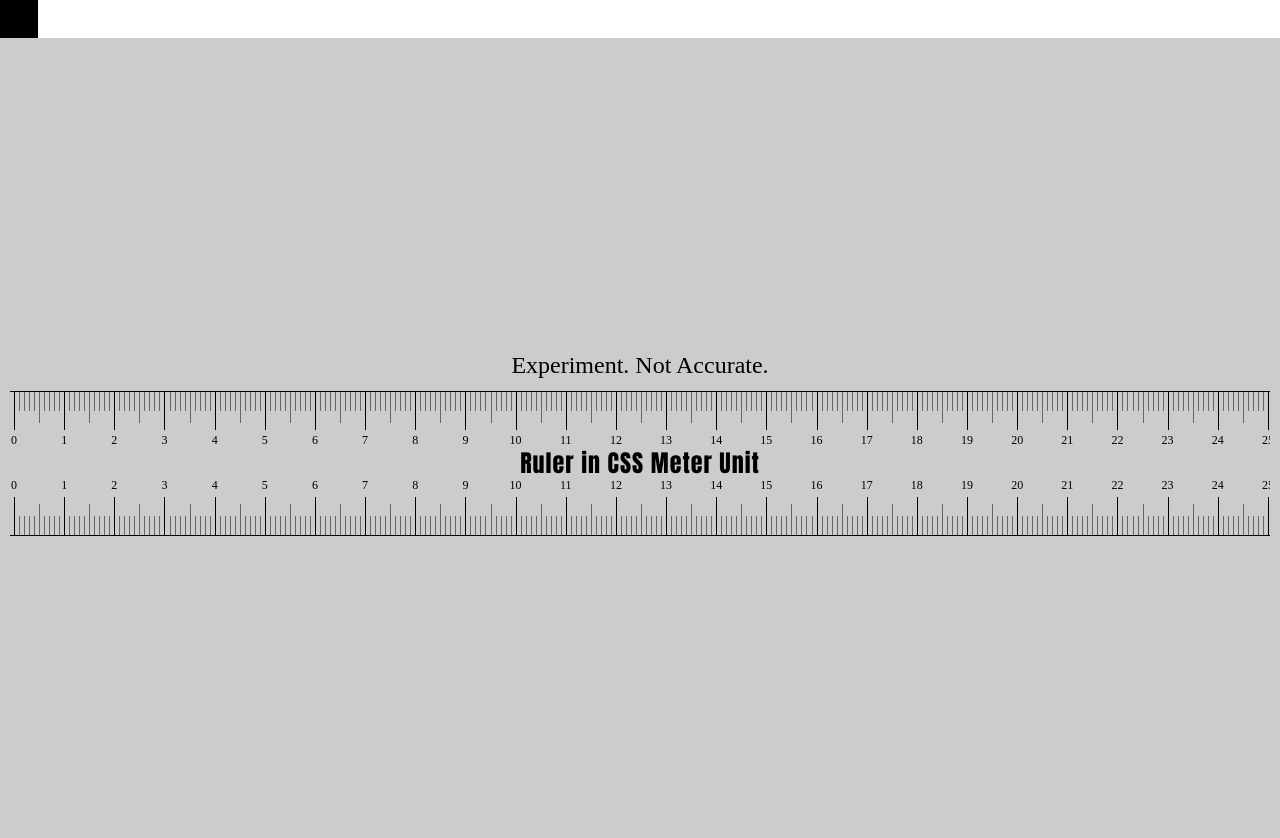
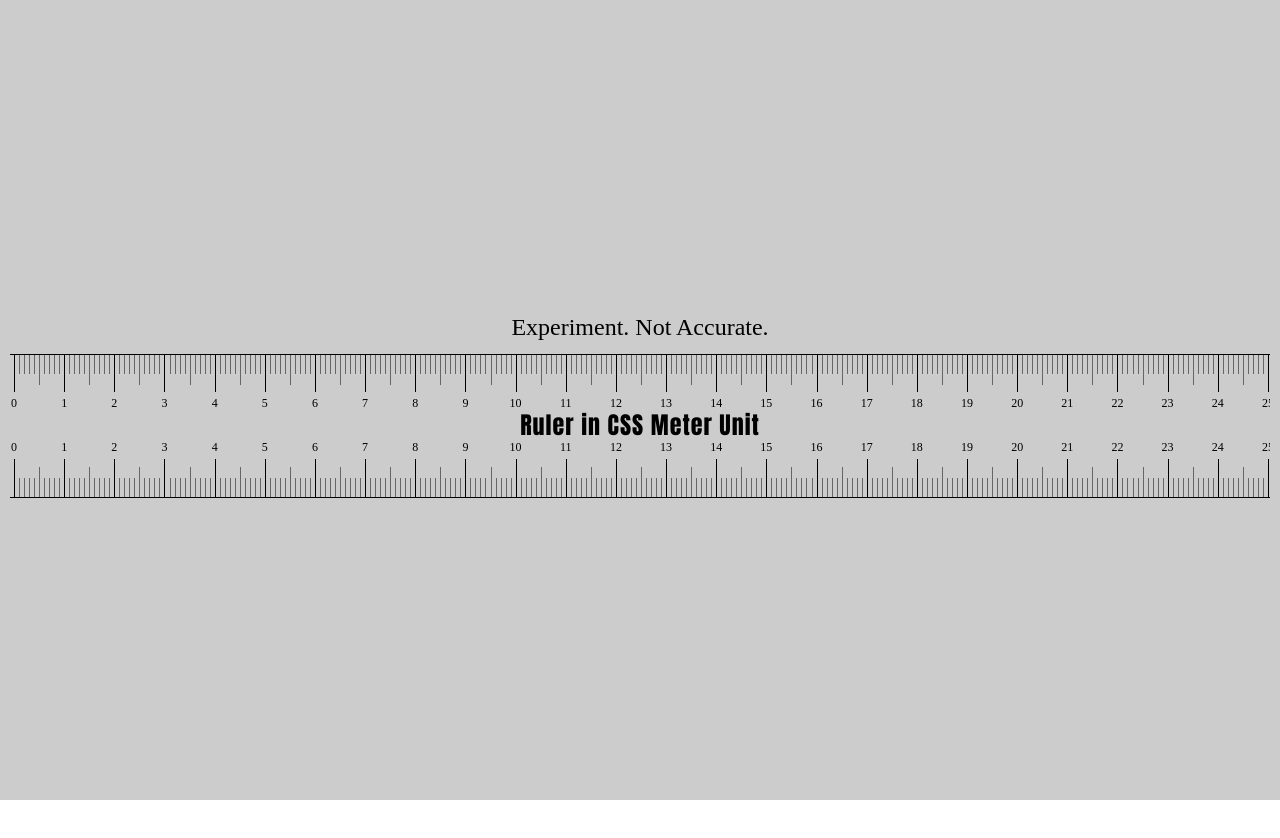
Before and after one commit to msndo/measure_using_css_unit, a plain HTML site: page index.html in a window 1280 px wide. After the commit the page ends 800 px from the top, so only its background shows below. Drawn offline with Linux system fonts and the light colour scheme; some packages are replaced by stand-ins of ours.

Commit message:
不要部位削除

```diff
--- a/index.html
+++ b/index.html
@@ -34,8 +34,6 @@
 </head>
 
 <body>
-<div style="width: 1cm; height: 1cm; background: #000;"></div>
-
 <div class="viewContainer">
 <h1 class="pageTitle">Experiment. Not Accurate. </h1>
 
```
